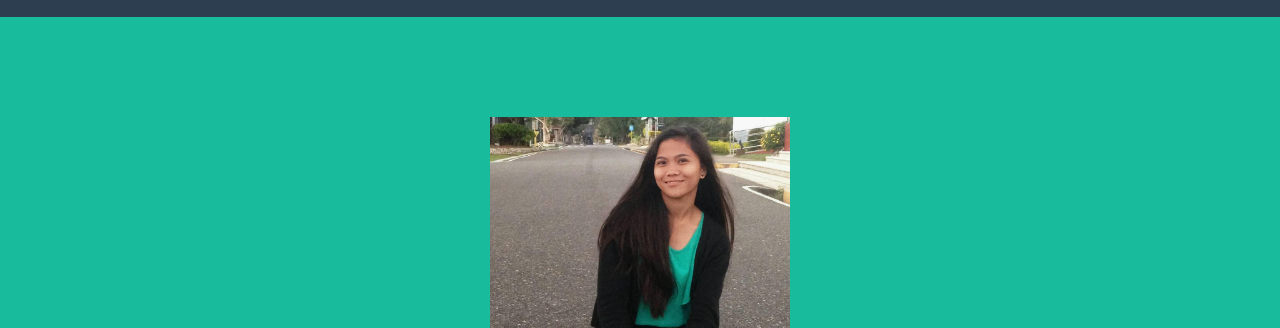
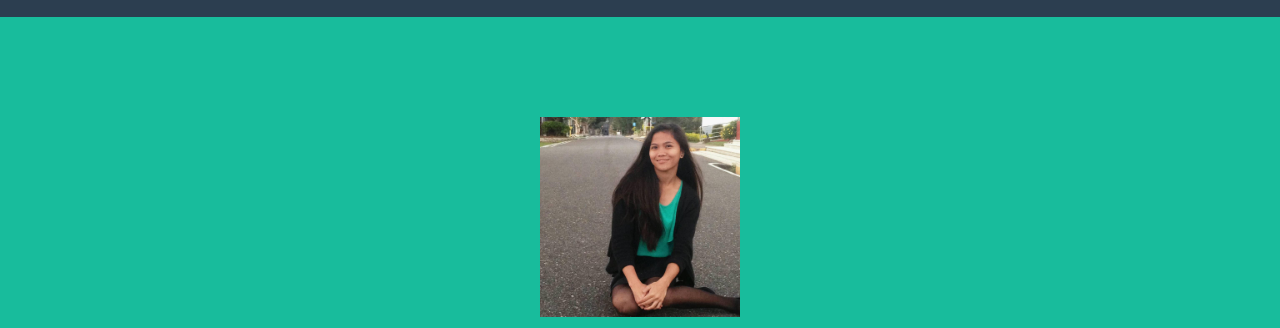
Before and after one commit to norie08/NorieG.github.io, a website: page index.html in a window 1280 px wide. Shown: the part 83-411 px from the top of the page. Drawn offline with nearby package versions, Linux system fonts and the light colour scheme.

Commit message:
Update index.html

```diff
--- a/index.html
+++ b/index.html
@@ -71,7 +71,7 @@
         <div class="container">
             <div class="row">
                 <div class="col-lg-12">
-                    <img src="norieeeee.jpg" class="img-responsive" class="img-responsive img-centered" alt="" width="300">
+                    <img src="norieeeee.jpg" class="img-responsive" class="img-responsive img-centered" alt="" width="200">
 
                         <span class="name"><h1>Norie Prepose Genova<h1></span>
                         <br>
```
